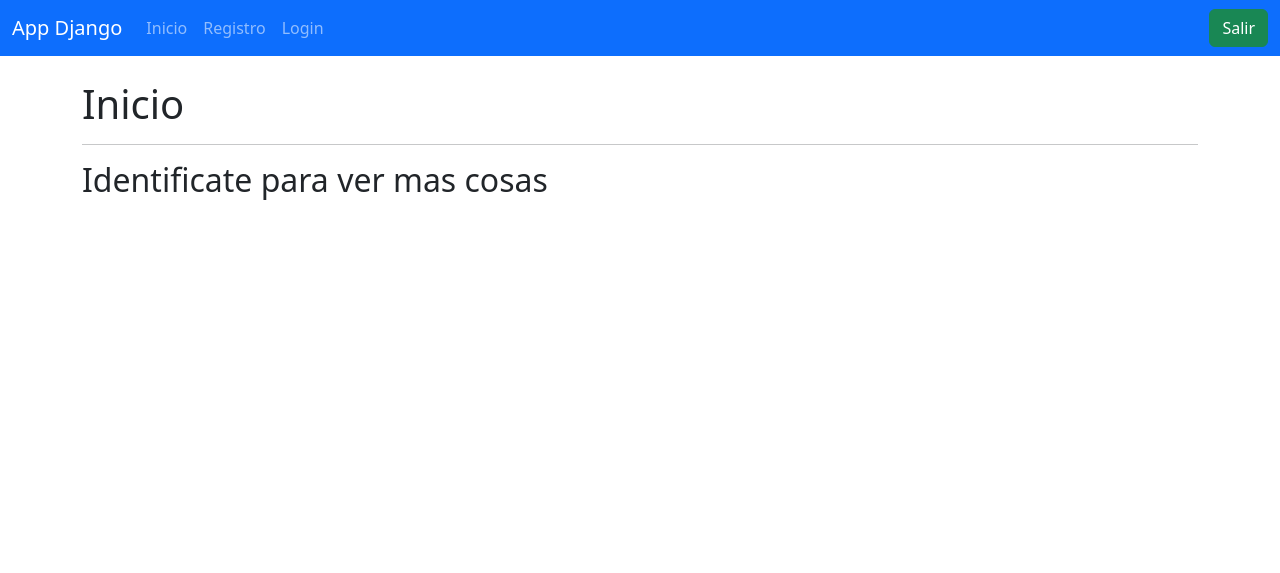
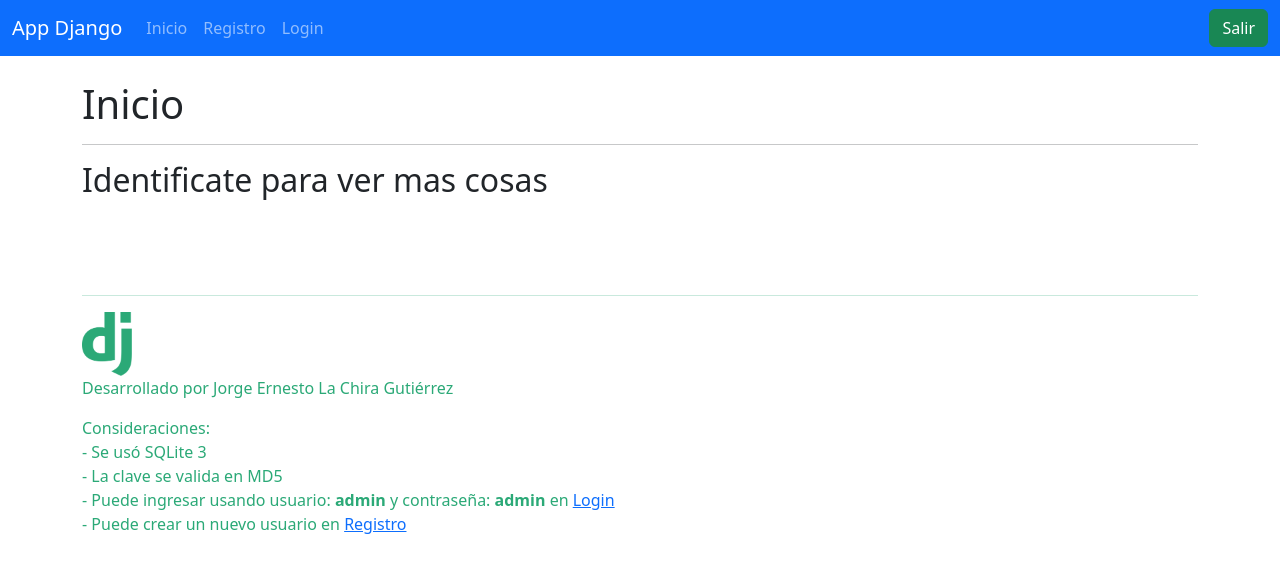
Before and after one commit to jorge-ernesto/examen_parcial, a Django app: page / in a window 1280 px wide. Shown: the top 573 px of the page. Run offline with Django 4.2, Linux system fonts and the light colour scheme.

Commit message:
Agregamos Footer

```diff
--- a/mainapp/templates/layouts/layout.html
+++ b/mainapp/templates/layouts/layout.html
@@ -53,6 +53,21 @@
         </div>
     </div>
 
+    <footer class="container" style="color: #2BA977">
+        <br/><br/><br/>
+        <hr/>
+        <img src="{% static 'images/logo.png' %}" width="50">
+
+        <p>Desarrollado por Jorge Ernesto La Chira Gutiérrez</p>
+        <p>
+            Consideraciones:<br/>
+            - Se usó SQLite 3<br/>
+            - La clave se valida en MD5<br/>
+            - Puede ingresar usando usuario: <span class="fw-semibold">admin</span> y contraseña: <span class="fw-semibold">admin</span> en <a href="{% url 'login' %}">Login</a><br/>
+            - Puede crear un nuevo usuario en <a href="{% url 'register' %}">Registro</a>
+        </p>
+    </footer>
+
     <script src="https://cdn.jsdelivr.net/npm/bootstrap@5.2.2/dist/js/bootstrap.bundle.min.js"
         integrity="sha384-OERcA2EqjJCMA+/3y+gxIOqMEjwtxJY7qPCqsdltbNJuaOe923+mo//f6V8Qbsw3"
         crossorigin="anonymous"></script>
```
Also changed, not shown: mainapp/static/images/logo.png (added).
